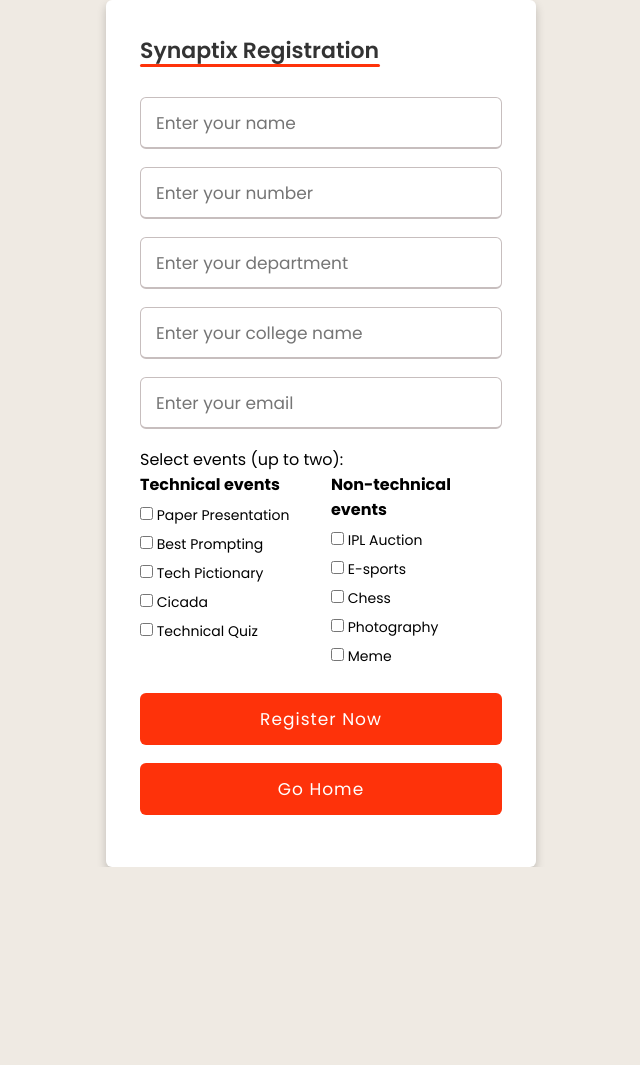
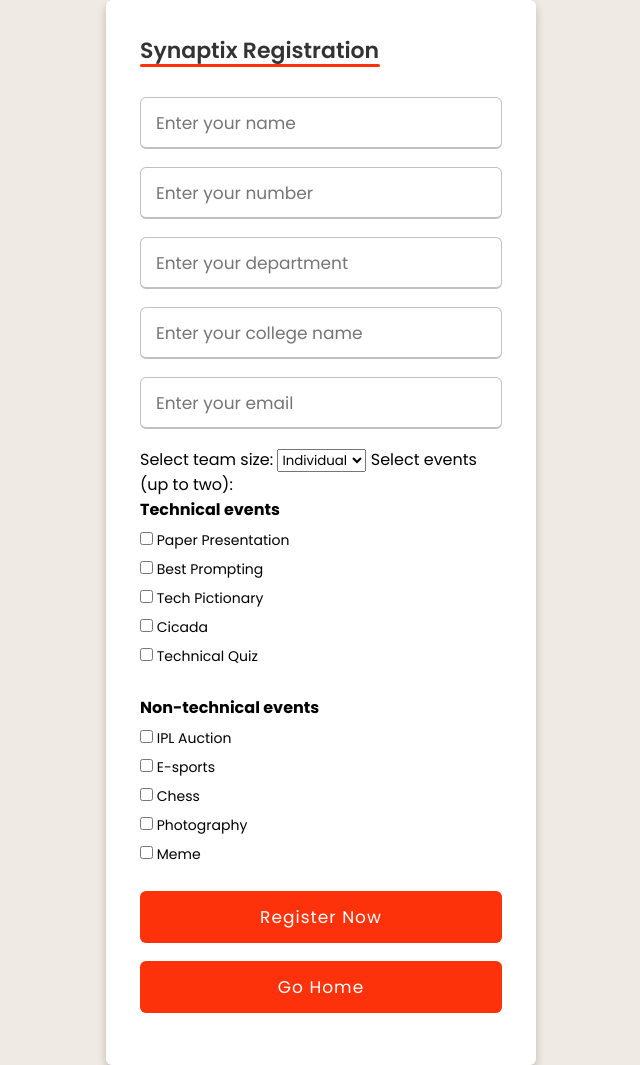
Before and after one commit to Thejas1906/AI-DS-WEB, a Flask app: page /register in a window 1280 px wide. Shown: the whole page, without its empty margins (319-959 px from the left). Before the commit the page ends 867 px from the top, so only its background shows below. Run offline with Flask 3, Linux system fonts and the light colour scheme.

Commit message:
Update register.html

```diff
--- a/templates/register.html
+++ b/templates/register.html
@@ -127,32 +127,30 @@
         form .text h3 a:hover {
             text-decoration: underline;
         }
-        /* Style the container holding the checkbox groups */
         .checkbox-container {
             display: flex;
-            justify-content: space-between;
-            gap: 20px; /* Space between the groups */
+            flex-direction: column;
+            gap: 20px;
         }
-        /* Style each group */
         .optgroup {
-            flex: 1; /* Allow each group to take up equal space */
+            flex: 1;
         }
-        /* Style each option group */
         .group-label {
             font-weight: bold;
             margin-bottom: 8px;
             display: block;
         }
-        /* Style each option */
         .optgroup label {
             display: block;
             margin-bottom: 8px;
             cursor: pointer;
             font-size: 14px;
         }
-        /* Style each option on hover */
         .optgroup label:hover {
             background-color: #f1f1f1;
+        }
+        .hidden {
+            display: none;
         }
     </style>
 </head>
@@ -167,7 +165,7 @@
                 <input type="text" name="mobilenumber" title="Error Message" pattern="[1-9]{1}[0-9]{9}" placeholder="Enter your number" required>
             </div>
             <div class="input-box">
-                <input type="dept" id="dept" name="dept" placeholder="Enter your department" required>
+                <input type="text" id="dept" name="dept" placeholder="Enter your department" required>
             </div>
             <div class="input-box">
                 <input type="text" id="college" name="college" placeholder="Enter your college name" required>
@@ -175,9 +173,18 @@
             <div class="input-box">
                 <input type="email" id="email" name="email" placeholder="Enter your email" required>
             </div>
+
+            <label for="team-size">Select team size:</label>
+            <select id="team-size">
+                <option value="individual">Individual</option>
+                <option value="team-2">Team of 2</option>
+                <option value="team-3">Team of 3</option>
+                <option value="team-4">Team of 4</option>
+            </select>
+
             <label>Select events (up to two):</label>
             <div class="checkbox-container">
-                <div class="optgroup">
+                <div class="optgroup" id="technical-events">
                     <span class="group-label">Technical events</span>
                     <label><input type="checkbox" name="events" value="Paper Presentation"> Paper Presentation</label>
                     <label><input type="checkbox" name="events" value="Best Prompting"> Best Prompting</label>
@@ -185,7 +192,7 @@
                     <label><input type="checkbox" name="events" value="Cicada"> Cicada</label>
                     <label><input type="checkbox" name="events" value="Technical Quiz"> Technical Quiz</label>
                 </div>
-                <div class="optgroup">
+                <div class="optgroup" id="non-technical-events">
                     <span class="group-label">Non-technical events</span>
                     <label><input type="checkbox" name="events" value="Ipl Auction"> IPL Auction</label>
                     <label><input type="checkbox" name="events" value="Esports"> E-sports</label>
@@ -194,12 +201,13 @@
                     <label><input type="checkbox" name="events" value="Meme"> Meme</label>
                 </div>
             </div>
+
             <p id="warning" class="warning"></p>
             <div class="input-box button">
                 <input type="submit" value="Register Now">
             </div>
             <div class="home-box button">
-                <input type="submit" value="Go Home" onclick="window.location.href='/index.html'">
+                <input type="button" value="Go Home" onclick="window.location.href='/index.html'">
             </div>
         </form>
     </div>
@@ -213,13 +221,41 @@
                     document.getElementById('warning').textContent = "You can select up to two events only.";
                     this.checked = false;
                 } else if (selectedCount < 1) {
-                    document.getElementById('warning').textContent = "You should select atleast one event.";
+                    document.getElementById('warning').textContent = "You should select at least one event.";
                     this.checked = false;
                 } else {
                     document.getElementById('warning').textContent = "";
                 }
             });
         });
+
+        // Function to handle team size selection and update event visibility
+        const teamSizeDropdown = document.getElementById('team-size');
+        const allCheckboxes = document.querySelectorAll('.optgroup label');
+
+        function updateEventVisibility() {
+            const selectedSize = teamSizeDropdown.value;
+            const sizeMap = {
+                'individual': ['Paper Presentation', 'Best Prompting', 'Tech Pictionary'],
+                'team-2': ['Paper Presentation', 'Best Prompting', 'Tech Pictionary', 'Cicada'],
+                'team-3': ['Paper Presentation', 'Best Prompting', 'Tech Pictionary', 'Cicada', 'Technical Quiz'],
+                'team-4': ['Paper Presentation', 'Best Prompting', 'Tech Pictionary', 'Cicada', 'Technical Quiz', 'Ipl Auction', 'Esports']
+            };
+
+            allCheckboxes.forEach(label => {
+                const checkbox = label.querySelector('input');
+                if (sizeMap[selectedSize].includes(checkbox.value)) {
+                    label.classList.remove('hidden');
+                } else {
+                    label.classList.add('hidden');
+                }
+            });
+        }
+
+        teamSizeDropdown.addEventListener('change', updateEventVisibility);
+
+        // Initialize visibility based on default selected value
+        updateEventVisibility();
     </script>
 </body>
 </html>
```
